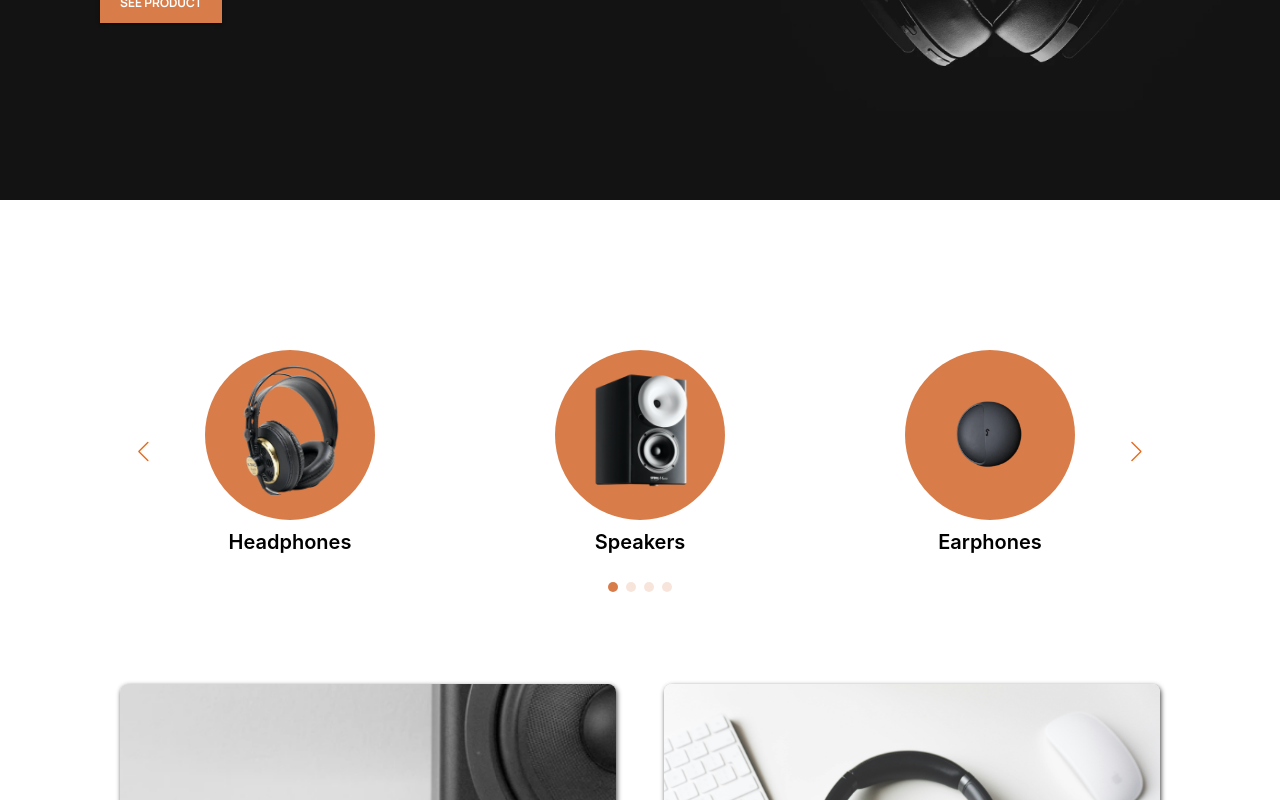
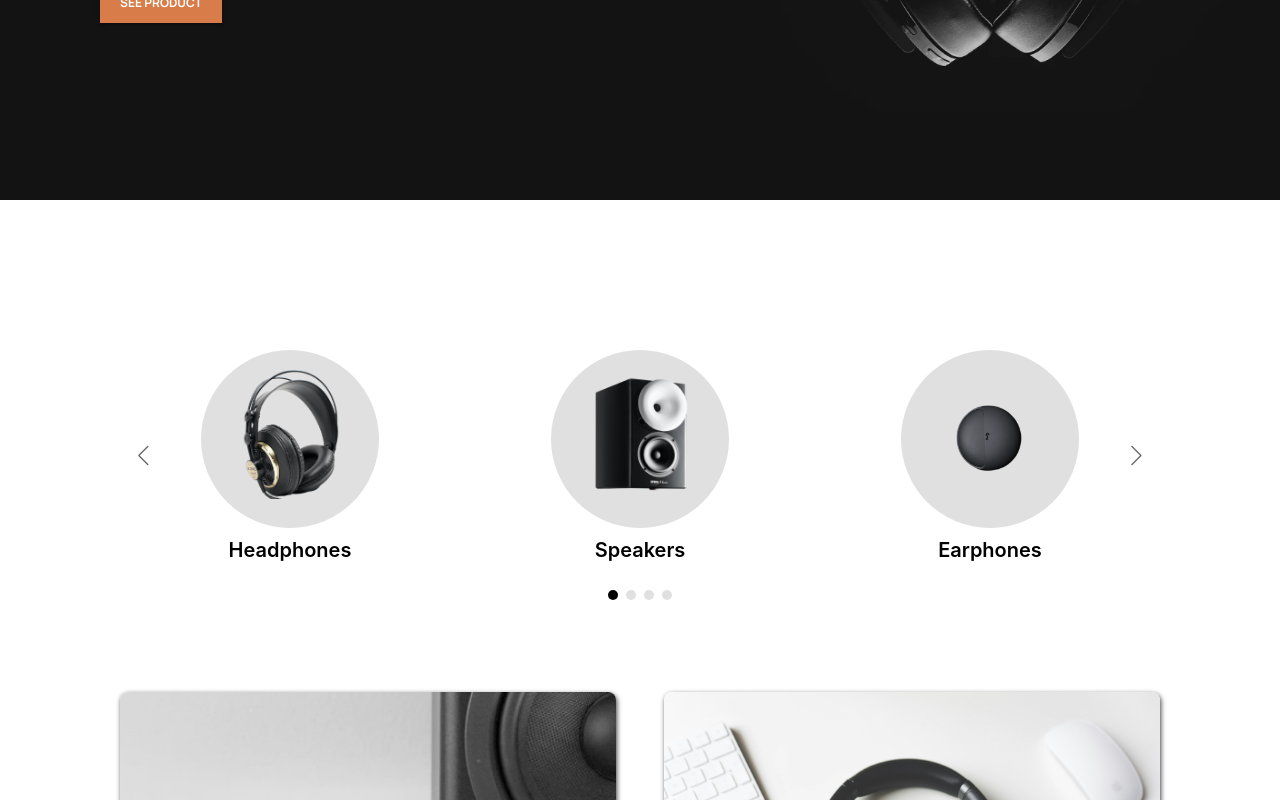
Before and after one commit to Mesec/ecommerce-website, a React (Create React App) app: page / in a window 1280 px wide. Shown: the part 476-1276 px from the top of the page. Built offline with nearby package versions, Linux system fonts and the light colour scheme.

Commit message:
slider design changed

```diff
--- a/src/components/Categories/Categories.css
+++ b/src/components/Categories/Categories.css
@@ -15,6 +15,8 @@
   border-radius: 5px;
   display: flex;
   gap: 10px;
+  transition: all 0.3s ease-in-out;
+
 }
 
 .Category-Slide > a {
@@ -22,6 +24,12 @@
   font-size: 20px;
   font-weight: 600;
   color: black;
+  transition: all 0.3s ease-in-out;
+}
+
+.Category-Slide:hover > a {
+  color: #b6683b;
+  transition: all 0.3s ease-in-out;
 }
 
 .Slide-Image-Container {
@@ -30,24 +38,33 @@
   display: flex;
   justify-content: center;
   align-items: center;
-  background-color: #D87D4A;
+  background-color: #e0e0e0;
   border-radius: 50%;
   padding: 10px;
   display: flex;
   justify-content: center;
   align-items: center;
+  transition: all 0.3s ease-in-out;
+  border: 4px solid transparent;
+}
+
+.Category-Slide:hover .Slide-Image-Container {
+  border: 4px solid #d87d4a;
+  transition: all 0.3s ease-in-out;
+
 }
 
 .Category-Slide img {
   width: 100px;
   height: auto;
   margin-bottom: 10px;
+  filter: grayscale(30%);
 }
 
 
 .swiper-button-next,
 .swiper-button-prev {
-  color: #e96518;
+  color: #666;
 }
 
 .swiper-button-prev:after, .swiper-rtl .swiper-button-next:after, .swiper-button-next:after, .swiper-rtl .swiper-button-prev:after {
@@ -55,17 +72,11 @@
 }
 
 .swiper-pagination-bullet {
-  background-color: #D87D4A !important;
+  background-color: #666 !important;
   width: 10px;
   height: 10px;
 }
 
 .swiper-pagination-bullet-active {
-  background-color: #D87D4A !important;
+  background-color: #000 !important;
 }
-
-@media screen and (min-width: 1200px) {
-  .Categories-Swiper {
-    /* border: 1px solid #D87D4A; */
-  }
-}
```
